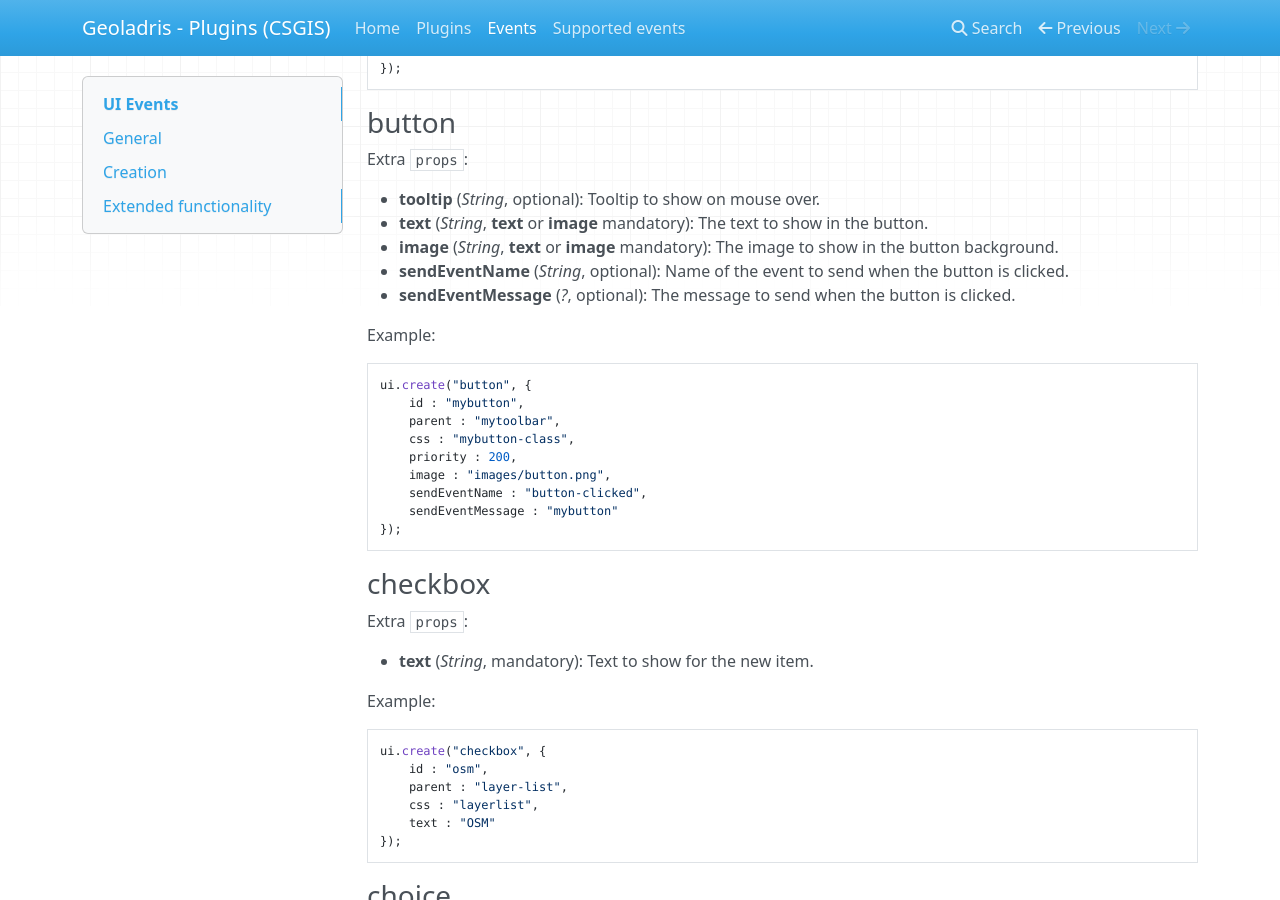
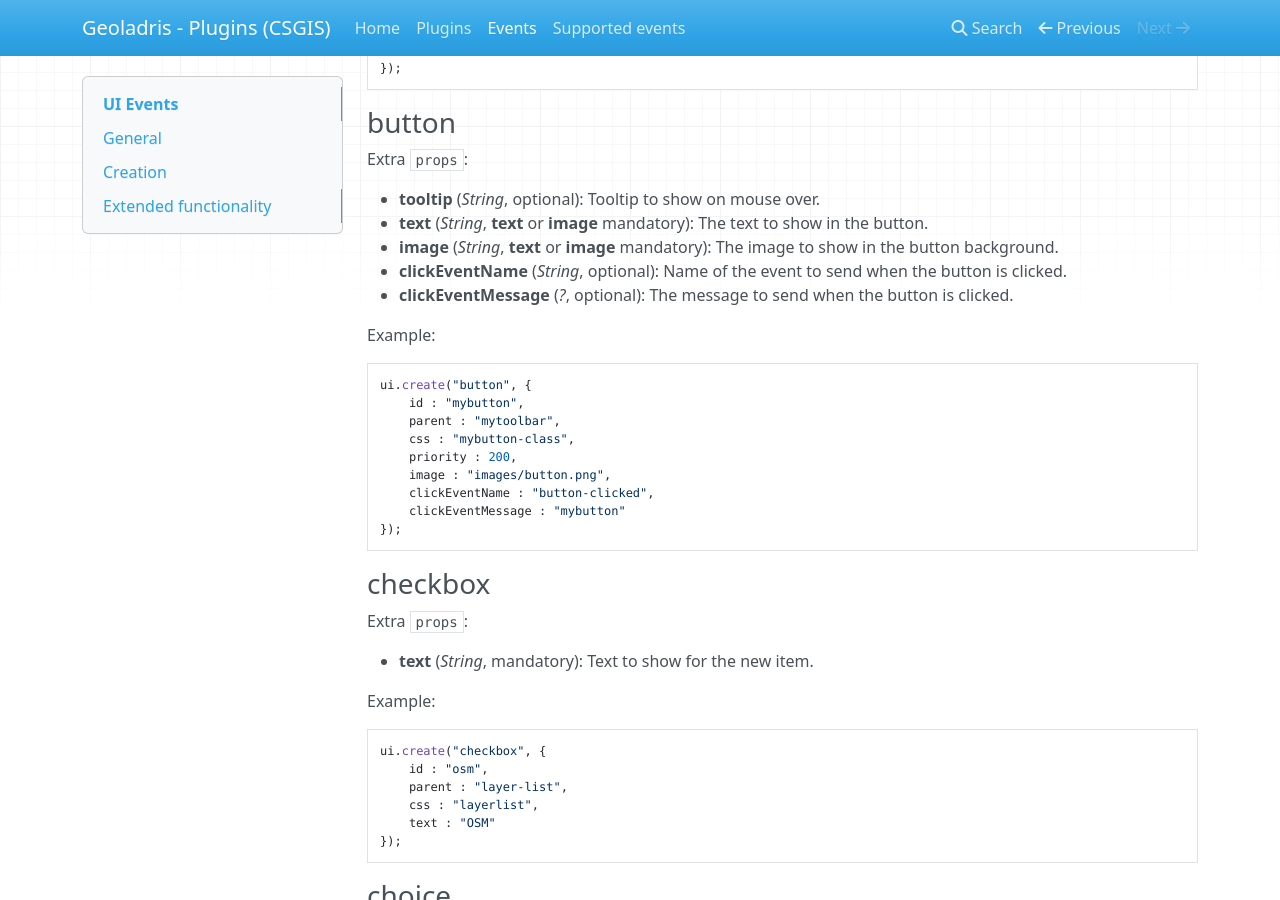
Before and after one commit to csgis/geoladris-ui, an MkDocs documentation site: the page built from docs/events.md, in a window 1280 px wide and 900 px high, scrolled down 3382 px. Built offline with MkDocs 1.6.1, drawn with Linux system fonts in a browser that asks for light colours; nearby versions of some CDN libraries; old or Windows-style settings are respelled for this version of MkDocs; some of the changed text lies outside the part shown.

Commit message:
Refactor sendEventName/sendEventMessage -> clickEventName/clickEventMessage. Fixes #5

````diff
--- a/docs/events.md
+++ b/docs/events.md
@@ -157,8 +157,8 @@ Extra `props`:
 * **tooltip** (*String*, optional): Tooltip to show on mouse over.
 * **text** (*String*, **text** or **image** mandatory): The text to show in the button.
 * **image** (*String*, **text** or **image** mandatory): The image to show in the button background.
-* **sendEventName** (*String*, optional): Name of the event to send when the button is clicked.
-* **sendEventMessage** (*?*, optional): The message to send when the button is clicked.
+* **clickEventName** (*String*, optional): Name of the event to send when the button is clicked.
+* **clickEventMessage** (*?*, optional): The message to send when the button is clicked.
 
 Example:
 ```js
@@ -168,8 +168,8 @@ ui.create("button", {
     css : "mybutton-class",
     priority : 200,
     image : "images/button.png",
-    sendEventName : "button-clicked",
-    sendEventMessage : "mybutton"
+    clickEventName : "button-clicked",
+    clickEventMessage : "mybutton"
 });
 ```
 
@@ -566,7 +566,7 @@ With this event you can gather data from a set of input controls and send an eve
 Message (*Object*):
 
 * **button** (*String*, mandatory): Identifier of the button that will trigger the form collection and event send.
-* **sendEventName** (*String*, mandatory): Event to send when the button is clicked.
+* **clickEventName** (*String*, mandatory): Event to send when the button is clicked.
 * **divs** (*Array* of *String*, mandatory): Set of divs to gather data. These fields must implement the `<field>-field-value-fill`_ event.
 * **requiredDivs** (*Array* of *String*, optional): Subset of ``divs``. All these fields must have non empty values for the ``button`` to be enabled, otherwise it's disabled. Works for fields created with the ``ui-input-field:create`` and ``ui-choice-field:create`` events.
 * **names** (*Array* of *String*, optional): Set of attribute names to use for the event message. If not specified, the div identifiers will be used as attribute names for event message.
@@ -575,7 +575,7 @@ Example:
 ```js
 bus.send("ui-form-collector:extend", {
     button : "button-ok",
-    sendEventName : "zoomTo",
+    clickEventName : "zoomTo",
     divs : [ "input-crs", "input-x", "input-y" ],
     names : [ "crs", "lon", "lat" ]
 });
````
Also changed, not shown: 6 other files.
